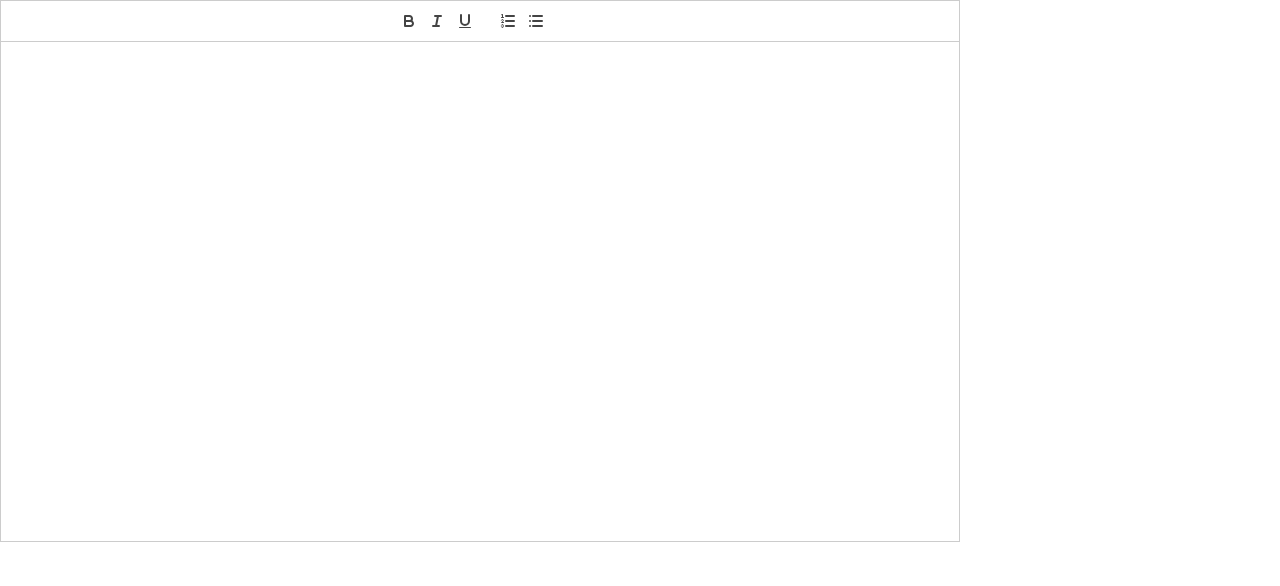
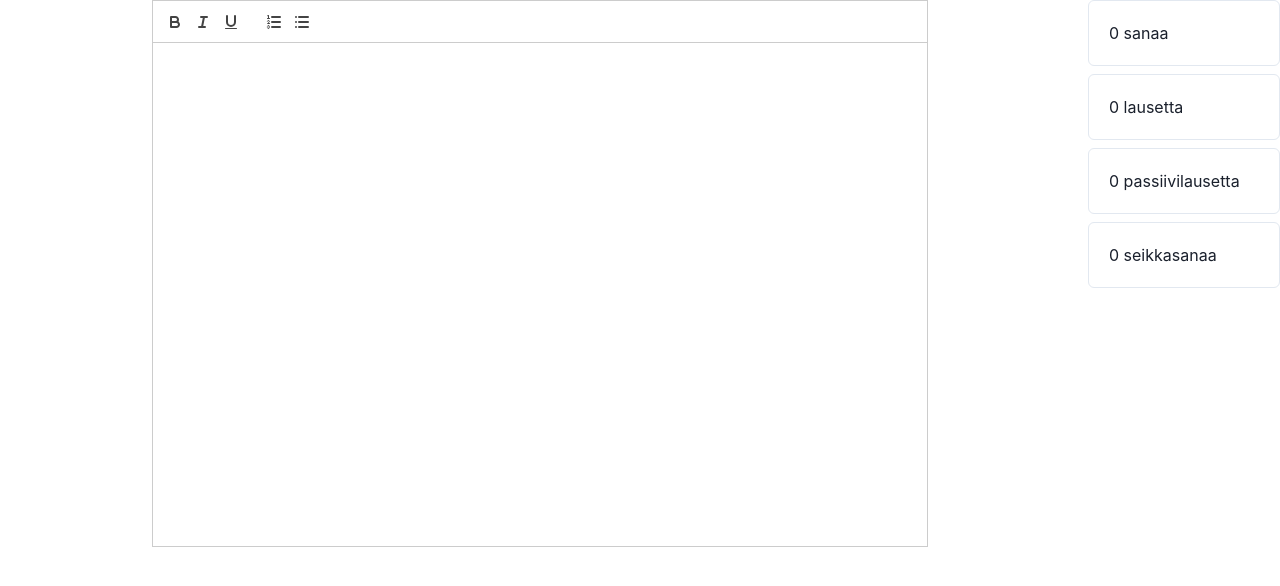
Before and after one commit to aajanki/waltari-editor, a React (Create React App) app in the folder editor-app/: page / in a window 1280 px wide. Shown: the top 586 px of the page. Built offline with nearby package versions, Linux system fonts and the light colour scheme.

Commit message:
Word and sentence counts

```diff
--- a/editor-app/package.json
+++ b/editor-app/package.json
@@ -3,6 +3,9 @@
   "version": "0.1.0",
   "private": true,
   "dependencies": {
+    "@chakra-ui/react": "^2.4.4",
+    "@emotion/react": "^11.10.5",
+    "@emotion/styled": "^11.10.5",
     "@testing-library/jest-dom": "^5.16.5",
     "@testing-library/react": "^13.4.0",
     "@testing-library/user-event": "^13.5.0",
@@ -10,6 +13,7 @@
     "@types/node": "^16.18.10",
     "@types/react": "^18.0.26",
     "@types/react-dom": "^18.0.9",
+    "framer-motion": "^7.10.2",
     "react": "^18.2.0",
     "react-dom": "^18.2.0",
     "react-quill": "^2.0.0",
--- a/editor-app/src/App.tsx
+++ b/editor-app/src/App.tsx
@@ -1,11 +1,12 @@
-import { AnnotatingEditor } from './components/editor'
+import { ChakraProvider } from '@chakra-ui/react'
 import './App.css';
+import { EditorView } from './components/editorview';
 
 function App() {
   return (
-    <div className="App">
-      <AnnotatingEditor />
-    </div>
+    <ChakraProvider>
+      <EditorView />
+    </ChakraProvider>
   );
 }
 
--- a/editor-app/src/components/editor.tsx
+++ b/editor-app/src/components/editor.tsx
@@ -9,29 +9,11 @@ AnnotatedBlot.blotName = 'annotate';
 AnnotatedBlot.tagName = 'mark';
 Quill.register('formats/annotate', AnnotatedBlot);
 
-interface IProps {
+interface AnnotatingEditorProps {
+    onCountsChange: (words: number, sentences: number, adverbs: number, passives: number) => void
 };
 
-interface IState {
-    content: string;
-    count_words: number,
-    count_sentences: number,
-    count_adverb_words: number,
-    count_passive_sentences: number,
-};
-
-export class AnnotatingEditor extends React.Component<IProps, IState> {
-    constructor(props: IProps) {
-        super(props);
-        this.state = {
-            content: '',
-            count_words: 0,
-            count_sentences: 0,
-            count_adverb_words: 0,
-            count_passive_sentences: 0,
-        };
-    }
-
+export class AnnotatingEditor extends React.Component<AnnotatingEditorProps> {
     onChangeHandler = async (content: string, delta: DeltaStatic, source: string, editor: UnprivilegedEditor) => {
         const contents = editor.getContents();
 
@@ -47,15 +29,13 @@ export class AnnotatingEditor extends React.Component<IProps, IState> {
             body: JSON.stringify(requestBody)
         });
         const response = await rawResponse.json();
-        console.log(response);
 
-        this.setState({
-            content: content,
-            count_words: response.count_words,
-            count_sentences: response.count_sentences,
-            count_adverb_words: response.count_adverb_words,
-            count_passive_sentences: response.count_passive_sentences,
-        });
+        this.props.onCountsChange(
+            response.count_words,
+            response.count_sentences,
+            response.count_adverb_words,
+            response.count_passive_sentences
+        );
     }
 
     render() {
@@ -73,7 +53,6 @@ export class AnnotatingEditor extends React.Component<IProps, IState> {
             theme='snow'
             modules={modules}
             formats={formats}
-            value={this.state.content}
             onChange={this.onChangeHandler} />;
       }
 };
--- /dev/null
+++ b/editor-app/src/components/editorview.tsx
@@ -0,0 +1,51 @@
+import React from 'react';
+import { AnnotatingEditor } from './editor'
+import { AnnotationSidebar } from './sidebar'
+import { Container, Stack } from '@chakra-ui/react'
+
+interface EditorViewProps {}
+
+interface EditorViewState {
+    count_words: number,
+    count_sentences: number,
+    count_adverb_words: number,
+    count_passive_sentences: number,
+}
+
+export class EditorView extends React.Component<EditorViewProps, EditorViewState> {
+    constructor(props: EditorViewProps) {
+        super(props);
+
+        this.state = {
+            count_words: 0,
+            count_sentences: 0,
+            count_adverb_words: 0,
+            count_passive_sentences: 0,
+        }
+    }
+
+    onCountChange = (words: number, sentences: number, adverbs: number, passives: number) => {
+        this.setState({
+            count_words: words,
+            count_sentences: sentences,
+            count_adverb_words: adverbs,
+            count_passive_sentences: passives,
+        })
+    }
+
+    render() {
+        return (
+            <Stack direction='row'>
+                <Container centerContent height='50ch' maxWidth='80ch'>
+                    <AnnotatingEditor onCountsChange={this.onCountChange} />
+                </Container>
+                <AnnotationSidebar
+                    count_words={this.state.count_words}
+                    count_sentences={this.state.count_sentences}
+                    count_adverb_words={this.state.count_adverb_words}
+                    count_passive_sentences={this.state.count_passive_sentences}
+                    />
+            </Stack>
+        );
+    }
+}
--- /dev/null
+++ b/editor-app/src/components/sidebar.tsx
@@ -0,0 +1,40 @@
+import { Box, Card, CardBody, Flex, Spacer, Text } from '@chakra-ui/react'
+
+interface AnnotationSidebarProps {
+    count_words: number
+    count_sentences: number
+    count_adverb_words: number,
+    count_passive_sentences: number,
+}
+
+export function AnnotationSidebar(props: AnnotationSidebarProps) {
+    return (
+        <Box h='full' w='15%' maxW='25ch'>
+            <Flex direction='column' gap='4px'>
+                <Card variant='outline'>
+                    <CardBody>
+                    <Text>{props.count_words} sanaa</Text>
+                    </CardBody>
+                </Card>
+                <Spacer />
+                <Card variant='outline'>
+                    <CardBody>
+                    <Text>{props.count_sentences} lausetta</Text>
+                    </CardBody>
+                </Card>
+                <Spacer />
+                <Card variant='outline'>
+                    <CardBody>
+                    <Text>{props.count_passive_sentences} passiivilausetta</Text>
+                    </CardBody>
+                </Card>
+                <Spacer />
+                <Card variant='outline'>
+                    <CardBody>
+                    <Text>{props.count_adverb_words} seikkasanaa</Text>
+                    </CardBody>
+                </Card>
+            </Flex>
+        </Box>
+    );
+}
--- a/editor-app/src/index.css
+++ b/editor-app/src/index.css
@@ -13,6 +13,6 @@ code {
 }
 
 .quill {
-  max-width: 60em;
-  height: 500px;
+  width: 100%;
+  height: 100%;
 }
```
Also changed, not shown: editor-app/public/index.html (+0 -10 lines), 1 other file (tests, documents, lock files or other folders).
